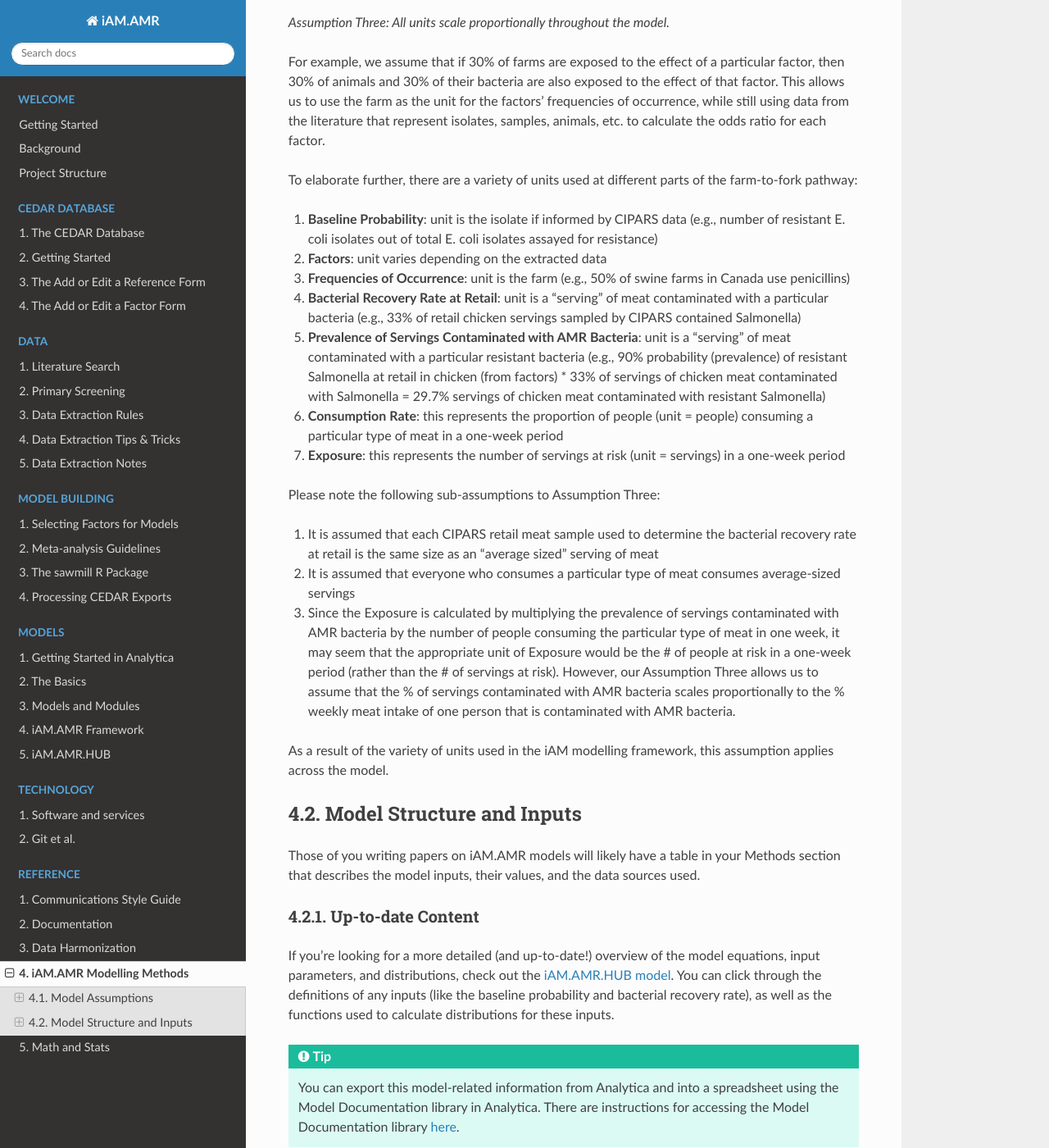
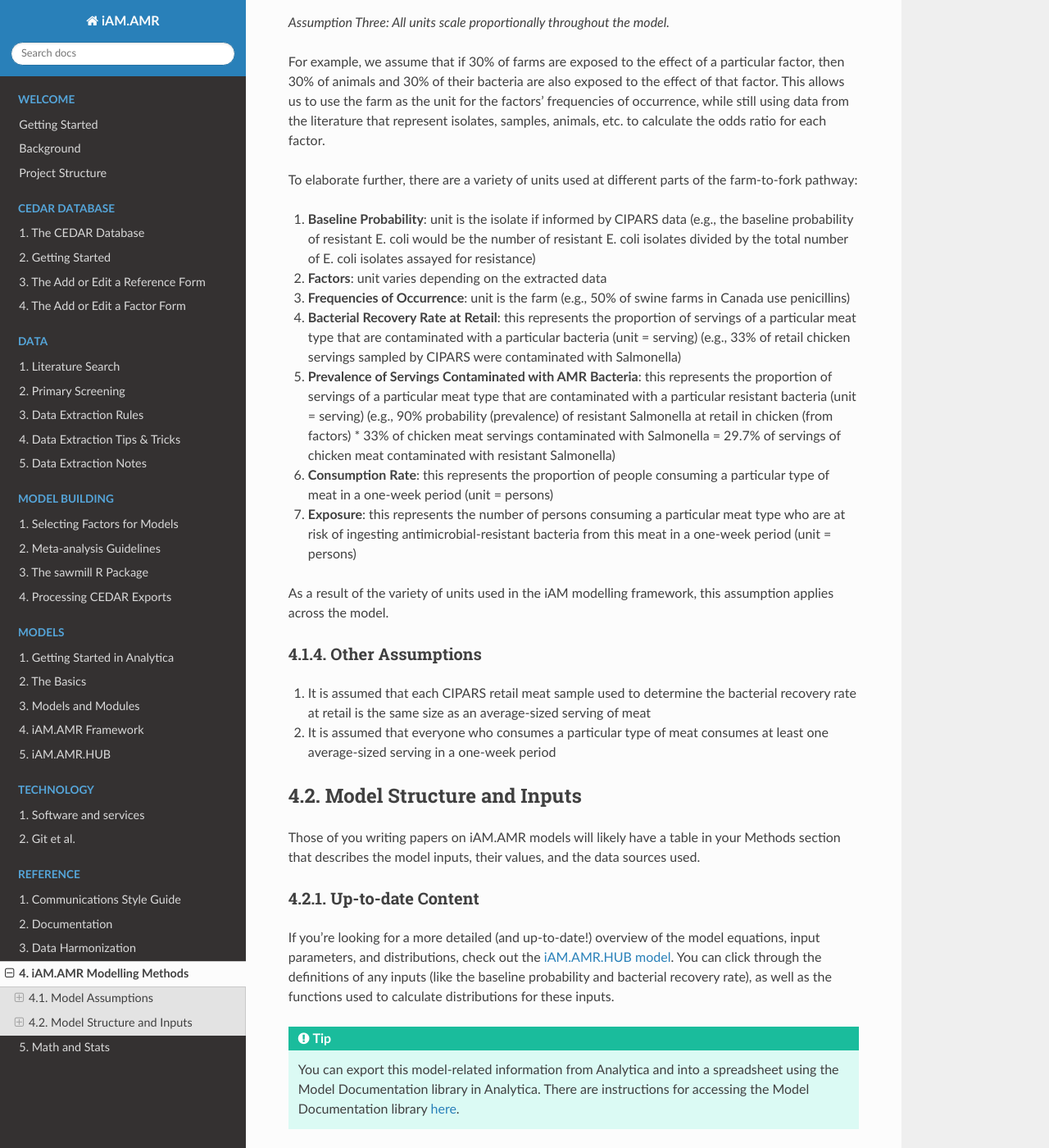
Before and after one commit to iAM-AMR/iAM.AMR.DOC, a Sphinx documentation site: the page built from source/10_reference/iam_modelling_methods.rst, in a window 1280 px wide and 1400 px high, scrolled down 806 px. Shown: the whole window at 82% size. Built offline with Sphinx 7.4.7 and the Read the Docs theme 2.0.0, drawn with Linux system fonts in a browser that asks for light colours; pages that are not in the unit, such as notebooks, are missing from menus; a script that is not in the unit is left out.

Commit message:
Correct model assumptions description

```diff
--- a/source/10_reference/iam_modelling_methods.rst
+++ b/source/10_reference/iam_modelling_methods.rst
@@ -41,22 +41,21 @@ This allows us to use the farm as the unit for the factors' frequencies of occur
 
 To elaborate further, there are a variety of units used at different parts of the farm-to-fork pathway:
 
-1. **Baseline Probability**: unit is the isolate if informed by CIPARS data (e.g., number of resistant E. coli isolates out of total E. coli isolates assayed for resistance)
+1. **Baseline Probability**: unit is the isolate if informed by CIPARS data (e.g., the baseline probability of resistant E. coli would be the number of resistant E. coli isolates divided by the total number of E. coli isolates assayed for resistance)
 2. **Factors**: unit varies depending on the extracted data
 3. **Frequencies of Occurrence**: unit is the farm (e.g., 50% of swine farms in Canada use penicillins)
-4. **Bacterial Recovery Rate at Retail**: unit is a "serving" of meat contaminated with a particular bacteria (e.g., 33% of retail chicken servings sampled by CIPARS contained Salmonella)
-5. **Prevalence of Servings Contaminated with AMR Bacteria**: unit is a "serving" of meat contaminated with a particular resistant bacteria (e.g., 90% probability (prevalence) of resistant Salmonella at retail in chicken (from factors) * 33% of servings of chicken meat contaminated with Salmonella = 29.7% servings of chicken meat contaminated with resistant Salmonella)
-6. **Consumption Rate**: this represents the proportion of people (unit = people) consuming a particular type of meat in a one-week period
-7. **Exposure**: this represents the number of servings at risk (unit = servings) in a one-week period
-
-Please note the following sub-assumptions to Assumption Three:
-
-1. It is assumed that each CIPARS retail meat sample used to determine the bacterial recovery rate at retail is the same size as an "average sized" serving of meat
-2. It is assumed that everyone who consumes a particular type of meat consumes average-sized servings
-3. Since the Exposure is calculated by multiplying the prevalence of servings contaminated with AMR bacteria by the number of people consuming the particular type of meat in one week, it may seem that the appropriate unit of Exposure would be the # of people at risk in a one-week period (rather than the # of servings at risk). However, our Assumption Three allows us to assume that the % of servings contaminated with AMR bacteria scales proportionally to the % weekly meat intake of one person that is contaminated with AMR bacteria.
+4. **Bacterial Recovery Rate at Retail**: this represents the proportion of servings of a particular meat type that are contaminated with a particular bacteria (unit = serving) (e.g., 33% of retail chicken servings sampled by CIPARS were contaminated with Salmonella)
+5. **Prevalence of Servings Contaminated with AMR Bacteria**: this represents the proportion of servings of a particular meat type that are contaminated with a particular resistant bacteria (unit = serving) (e.g., 90% probability (prevalence) of resistant Salmonella at retail in chicken (from factors) * 33% of chicken meat servings contaminated with Salmonella = 29.7% of servings of chicken meat contaminated with resistant Salmonella)
+6. **Consumption Rate**: this represents the proportion of people consuming a particular type of meat in a one-week period (unit = persons)
+7. **Exposure**: this represents the number of persons consuming a particular meat type who are at risk of ingesting antimicrobial-resistant bacteria from this meat in a one-week period (unit = persons)
 
 As a result of the variety of units used in the iAM modelling framework, this assumption applies across the model.
 
+Other Assumptions
+~~~~~~~~~~~~~~~~~
+
+1. It is assumed that each CIPARS retail meat sample used to determine the bacterial recovery rate at retail is the same size as an average-sized serving of meat
+2. It is assumed that everyone who consumes a particular type of meat consumes at least one average-sized serving in a one-week period
 
 Model Structure and Inputs
 --------------------------
```
